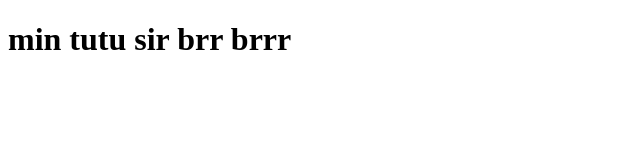
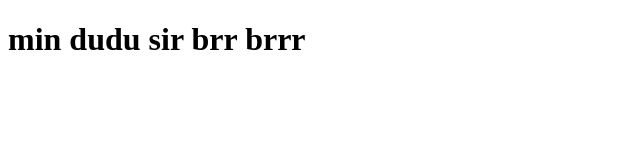
Before and after one commit to antraxen/first_real_task, a plain HTML site: page contact.html in a window 1280 px wide. Shown: the whole page, without its empty margins (0-640 px from the left). Drawn offline with Linux system fonts and the light colour scheme.

Commit message:
Revert "tutu"
This reverts commit e5ba5651897738f2b7336ec29597c820436c8f0e.

```diff
--- a/contact.html
+++ b/contact.html
@@ -5,6 +5,6 @@
     <title>Kontakt mig ikke! :) plus minus 50% eller....</title>
   </head>
   <body>
-<h1>min tutu sir brr brrr</h>
+<h1>min dudu sir brr brrr</h>
   </body>
 </html>
```
Also changed, not shown: about.html (+1 -1 lines).
